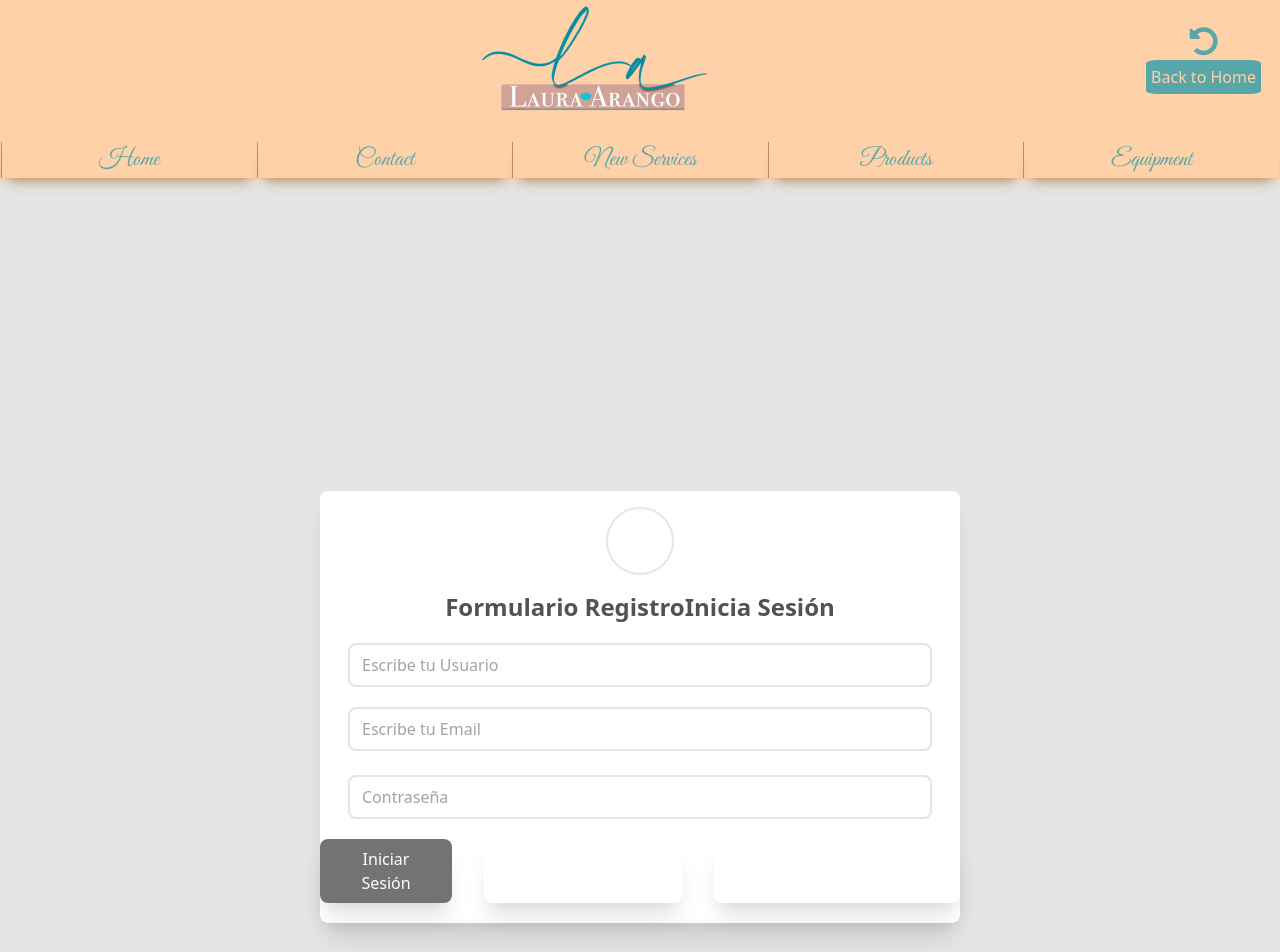
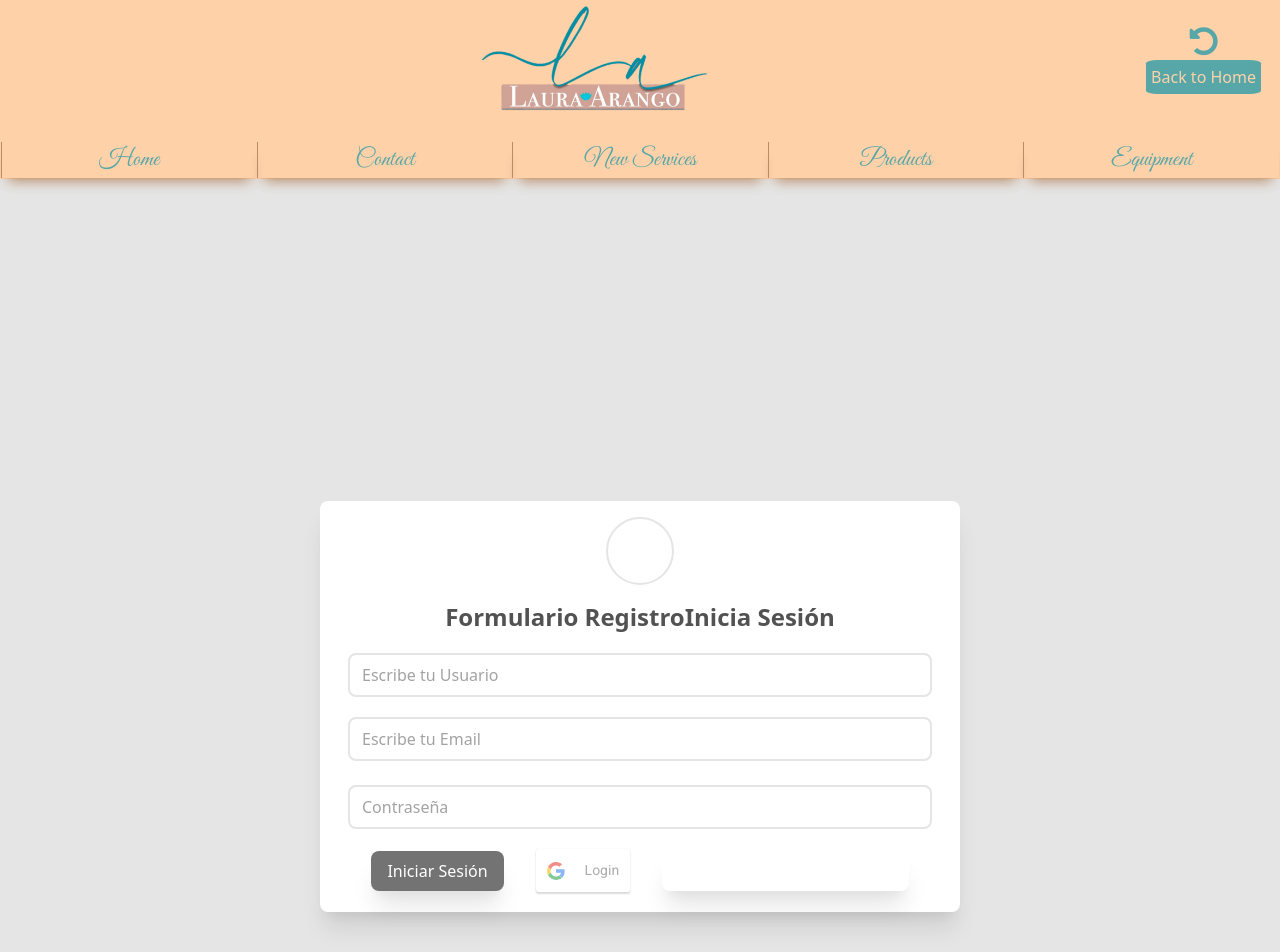
Before and after one commit to jayad23/projectEcommerce, a React (Create React App) app: page /login in a window 1280 px wide. Shown: the top 952 px of the page. Built offline with nearby package versions, Linux system fonts and the light colour scheme; the HTML template or start-up script is replaced by a standard one.

Commit message:
Log In Google

```diff
--- a/package.json
+++ b/package.json
@@ -10,6 +10,7 @@
     "firebase": "^9.5.0",
     "react": "^17.0.2",
     "react-dom": "^17.0.2",
+    "react-google-login": "^5.2.2",
     "react-router-dom": "^6.0.2",
     "react-scripts": "4.0.3",
     "styled-components": "^5.3.3",
--- a/src/App.js
+++ b/src/App.js
@@ -21,12 +21,12 @@ function App() {
     <BrowserRouter>
       <MainLayOut>
         <Routes>
-          <Route path="/" exact element={<Home/>}/>
-          <Route path="/cart" exact element={<Cart/>}/>
-          <Route path="/formulario" exact element={<Formulario/>}/>
-          <Route path="/login" exact element={<Login/>}/>
+            <Route path="/" exact element={<Home/>}/>
+            <Route path="/cart" exact element={<Cart/>}/>
+            <Route path="/formulario" element={<Formulario/>}/>
+            <Route path="/login"element={<Login/>}/>
         </Routes>
-        </MainLayOut>
+      </MainLayOut>
     </BrowserRouter>
   );
 }
--- a/src/Login/Login.jsx
+++ b/src/Login/Login.jsx
@@ -1,5 +1,9 @@
 import React, {useState} from 'react'
 
+//Login
+import GoogleLogin from 'react-google-login';
+
+//Firebase
 import firebaseApp from './credenciales'
 import { getAuth, createUserWithEmailAndPassword , signInWithEmailAndPassword} from "firebase/auth"
 const auth = getAuth(firebaseApp)
@@ -19,6 +23,10 @@ const Login = () => {
         signInWithEmailAndPassword(auth, email, password);
     }
 
+    //Login Google API
+    const responseGoogle =  (response) => (
+      console.log(response)
+      )
 
     return (
 
@@ -65,9 +73,18 @@ const Login = () => {
 
             <div class='flex items-center justify-center  md:gap-8 gap-4 pt-5 pb-5'>
               <button  class='w-auto bg-gray-500 hover:bg-gray-700 rounded-lg shadow-xl font-medium text-white px-4 py-2'> { resgistrandome? "Registrate" : "Iniciar Sesión" } </button>
-              <button class='w-auto bg-purple-500 hover:bg-purple-700 rounded-lg shadow-xl font-medium text-white px-4 py-2'>Registrate con Google</button>
+              <div className="flex justify-center aling-center my-auto">
+                <GoogleLogin
+                    clientId="989520578565-sbdrbdj5brv88su0nl8s7stb72vid81b.apps.googleusercontent.com"
+                    buttonText="Login"
+                    onSuccess={responseGoogle}
+                    onFailure={responseGoogle}
+                    cookiePolicy={'single_host_origin'}
+                />
+            </div>
               <button onClick={()=> setResgistrandome (!resgistrandome)}   class='w-auto bg-purple-500 hover:bg-purple-700 rounded-lg shadow-xl font-medium text-white px-4 py-2'> { resgistrandome? "Ya tienes cuenta? Inicia Sesión": "No tienes cuenta? Registrate" } </button>
             </div>
+
 
            </form>
 
```
Also changed, not shown: 1 other file (tests, documents, lock files or other folders).
